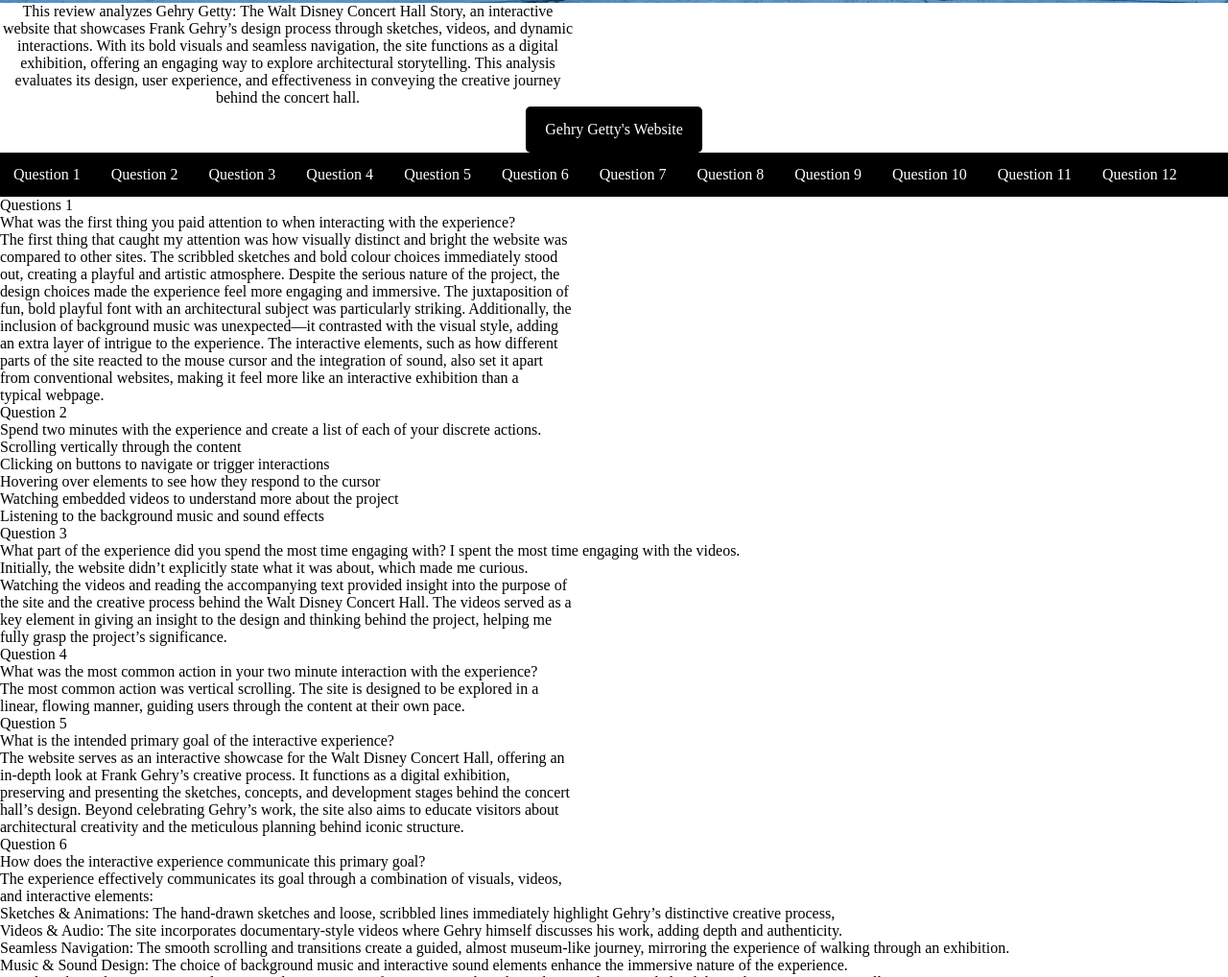
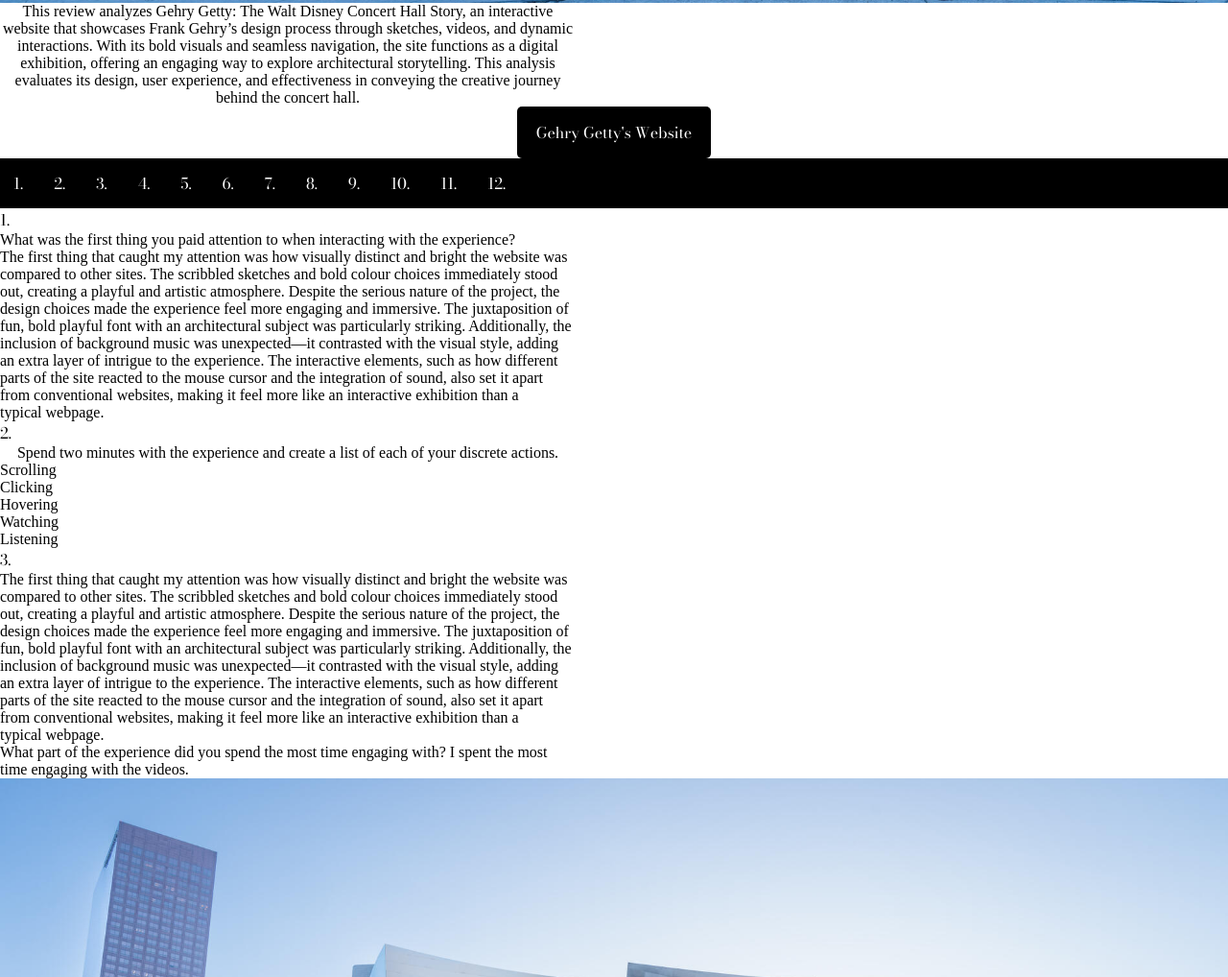
Before and after one commit to jannalyntan/jannalyntan.github.io, a plain HTML site: page assignment1/index.html in a window 1280 px wide. Shown: the part 797-1815 px from the top of the page at 96% size. Drawn offline with nearby package versions, Linux system fonts and the light colour scheme; files that its build step writes are made by us from their sources; a web font is replaced by a local one.

Commit message:
Did until question 4
Need to change picture still

```diff
--- a/assignment1/index.html
+++ b/assignment1/index.html
@@ -5,9 +5,11 @@
   <meta charset="UTF-8" />
   <meta name="viewport" content="width=device-width, initial-scale=1.0" />
   <title>Jannalyn Assignment 1</title>
-  <link rel="preconnect" href="https://fonts.googleapis.com" />
-  <link rel="preconnect" href="https://fonts.gstatic.com" crossorigin />
-  <link href="https://fonts.googleapis.com/css2?family=Tektur:wght@400..900&display=swap" rel="stylesheet" />
+  <link rel="preconnect" href="https://fonts.googleapis.com">
+  <link rel="preconnect" href="https://fonts.gstatic.com" crossorigin>
+  <link
+    href="https://fonts.googleapis.com/css2?family=Bodoni+Moda:ital,opsz,wght@0,6..96,400..900;1,6..96,400..900&family=Tektur:wght@400..900&display=swap"
+    rel="stylesheet">
   <link rel="stylesheet" href="reset.css">
   <link rel="stylesheet" href="style.css">
 
@@ -17,10 +19,10 @@
   <!---container is an image plus text
   Using div as a section divider since I want to use 2 different tags--->
 
-  <div class="container">
+  <div class="container" id="homepage">
     <div class="textcenter">
-      <h1>Website Review</h1>
-      <p>s4056775 Jannalyn Tan</p>
+      <h1 class="mainfont">Website Review</h1>
+      <p class="mainfont">s4056775 Jannalyn Tan</p>
 
     </div>
   </div>
@@ -35,29 +37,35 @@
   <button class="centerbutton"> Gehry Getty's Website</button>
 
   <!--Creating a move to button to jump to the section you want to go-->
+
   <p>
   <div class="scrollmenu">
-    <a href="#question1">Question 1</a>
-    <a href="#question2">Question 2</a>
-    <a href="#question3">Question 3</a>
-    <a href="#question4">Question 4</a>
-    <a href="#question5">Question 5</a>
-    <a href="#question6">Question 6</a>
-    <a href="#question7">Question 7</a>
-    <a href="#question8">Question 8</a>
-    <a href="#question9">Question 9</a>
-    <a href="#question10">Question 10</a>
-    <a href="#question11">Question 11</a>
-    <a href="#question12">Question 12</a>
+    <a href="#question1">1.</a>
+    <a href="#question2">2.</a>
+    <a href="#question3">3.</a>
+    <a href="#question4">4.</a>
+    <a href="#question5">5.</a>
+    <a href="#question6">6.</a>
+    <a href="#question7">7.</a>
+    <a href="#question8">8.</a>
+    <a href="#question9">9.</a>
+    <a href="#question10">10.</a>
+    <a href="#question11">11.</a>
+    <a href="#question12">12.</a>
   </div>
+  </p>
 
+
+  <div id="#question1">
+    <h2 class="number">1.</h2>
+    <div class="sidebyside">
+      <div class="left">
+        <p class="title">What was the first thing you paid attention to when interacting with the
+          experience?
         </p>
-  <h2>Questions 1</h2>
-  <h3>
-    What was the first thing you paid attention to when interacting with the
-    experience?
-  </h3>
-  <p>
+      </div>
+      <div class="right">
+        <p class="wording">
           The first thing that caught my attention was how visually distinct and
           bright the website was compared to other sites. The scribbled sketches and
           bold colour choices immediately stood out, creating a playful and artistic
@@ -71,35 +79,65 @@
           integration of sound, also set it apart from conventional websites, making
           it feel more like an interactive exhibition than a typical webpage.
         </p>
+      </div>
+    </div>
+  </div>
 
-  <h2>Question 2</h2>
-  <h3>
-    Spend two minutes with the experience and create a list of each of your
+  <!--hoverover id is created for the items that want to be hovered over used id tag instead of a class tag since initally thought i need to create it for each individual hover-->
+  <div id="#question2" class="backgroundblack">
+    <h2 class="number">2.</h2>
+    <div class="centered">
+      <p class="title">Spend two minutes with the experience and create a list of each of your
         discrete actions.
-  </h3>
+      </p>
+    </div>
+    <div class="gridlayout">
+      <div id="hoverover" data-hover="Scrolling vertically through the content">
+        Scrolling</div>
+      <div id="hoverover" data-hover="Clicking on buttons to navigate or trigger interactions ">Clicking</div>
+      <div id="hoverover" data-hover="Hovering over elements to see how they respond to the cursor ">Hovering</div>
+      <div id="hoverover" data-hover="Watching embedded videos to understand more about the project">Watching</div>
+      <div id="hoverover" data-hover="Listening to the background music and sound effects "> Listening</div>
+    </div>
+  </div>
 
-  <ul>
-    <li>Scrolling vertically through the content</li>
-    <li>Clicking on buttons to navigate or trigger interactions</li>
-    <li>Hovering over elements to see how they respond to the cursor</li>
-    <li>Watching embedded videos to understand more about the project</li>
-    <li>Listening to the background music and sound effects</li>
-  </ul>
 
-  <h2>Question 3</h2>
-  <h3>
-    What part of the experience did you spend the most time engaging with? I
+  <!--similar to question 1 I just needed to copy it and chnage the tags over-->
+  <div id="#question3">
+    <h2 class="number">3.</h2>
+    <div class="sidebyside">
+      <div class="left">
+        <p class="wording">
+          The first thing that caught my attention was how visually distinct and
+          bright the website was compared to other sites. The scribbled sketches and
+          bold colour choices immediately stood out, creating a playful and artistic
+          atmosphere. Despite the serious nature of the project, the design choices
+          made the experience feel more engaging and immersive. The juxtaposition of
+          fun, bold playful font with an architectural subject was particularly
+          striking. Additionally, the inclusion of background music was
+          unexpected—it contrasted with the visual style, adding an extra layer of
+          intrigue to the experience. The interactive elements, such as how
+          different parts of the site reacted to the mouse cursor and the
+          integration of sound, also set it apart from conventional websites, making
+          it feel more like an interactive exhibition than a typical webpage.
+        </p>
+      </div>
+      <div class="right">
+        <p class="title">What part of the experience did you spend the most time engaging with? I
           spent the most time engaging with the videos.
-  </h3>
-
-  <p>
-    Initially, the website didn’t explicitly state what it was about, which
-    made me curious. Watching the videos and reading the accompanying text
-    provided insight into the purpose of the site and the creative process
-    behind the Walt Disney Concert Hall. The videos served as a key element in
-    giving an insight to the design and thinking behind the project, helping
-    me fully grasp the project’s significance.
         </p>
+      </div>
+    </div>
+  </div>
+  <!--need to change the uppercase for questions
+ change the image also-->
+  <div class="container" id="question4">
+    <div class="textcenter">
+      <div id="hoverover"
+        data-hover="The most common action was vertical scrolling. The site is designed to be explored in a linear, flowing manner, guiding users through the content at their own pace.">
+        What was the most common action in your two minute interaction with the experience? </div>
+    </div>
+  </div>
 
   <h2>Question 4</h2>
   <h3>
--- a/assignment1/style.css
+++ b/assignment1/style.css
@@ -1,3 +1,10 @@
+.mainfont { font-family: "Bodoni Moda", serif;
+    font-optical-sizing: auto;
+    font-weight: <weight>;
+    font-style: normal;}
+
+
+
 .container{background-image: url(concerthall.jpg);
     height: 100%;
 
@@ -26,7 +33,10 @@ h1{text-align: center;}
 
 .centered { text-align: center;}
 
-button {
+button { font-family: "Bodoni Moda", serif;
+    font-optical-sizing: auto;
+    font-weight: <weight>;
+    font-style: normal;
     background-color: black;
     border-radius: 5px;
     border: none;
@@ -43,12 +53,17 @@ button {
 
 
 .scrollmenu {
-        background-color: #000000;
-        overflow: auto;
-        white-space: nowrap;
+    font-family: "Bodoni Moda", serif;
+    font-optical-sizing: auto;
+    font-weight: <weight>;
+    font-style: normal;
+    background-color: #000000;
+    overflow: auto;
+    white-space: nowrap;
+
       }
 
-div.scrollmenu a {
+.scrollmenu a {
         display: inline-block;
         color: white;
         text-align: center;
@@ -56,6 +71,15 @@ div.scrollmenu a {
         text-decoration: none;
       }
 
-div.scrollmenu a:hover {
+.scrollmenu a:hover {
         background-color: #777;
       }
+
+
+
+.number {
+    font-family: "Bodoni Moda", serif;
+    font-optical-sizing: auto;
+    font-weight: <weight>;
+    font-style: normal;
+    font-size: 300}
```
Lines whose indentation alone changed are shown as unchanged.
